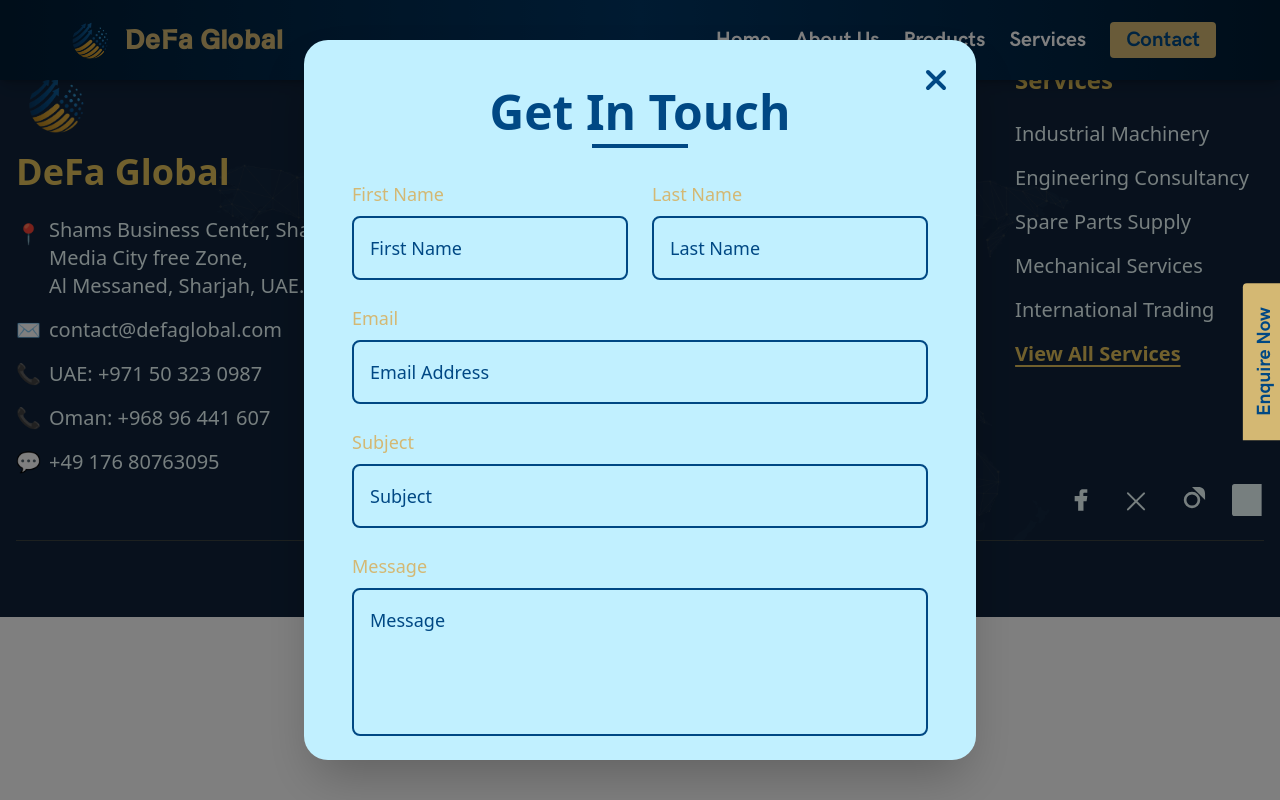
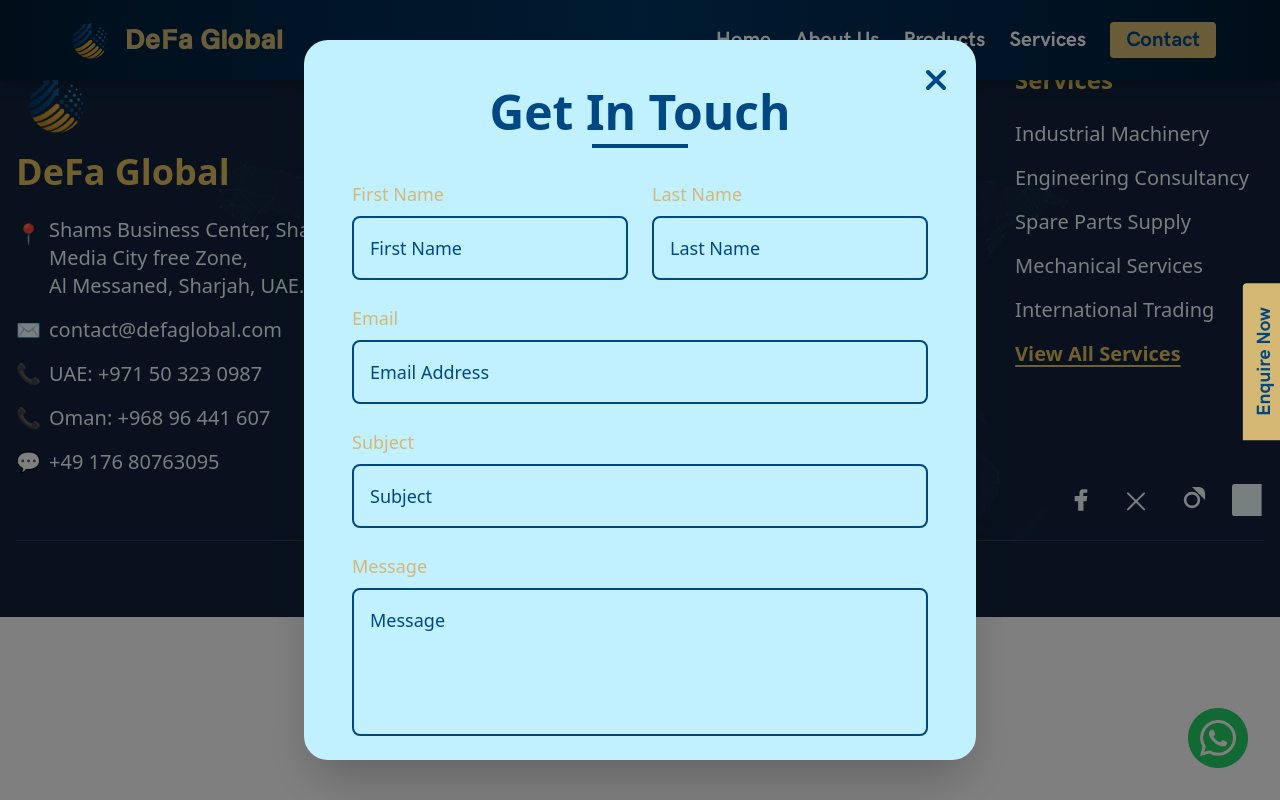
Before and after one commit to krish-1604/defa-global, a Next.js app: page /contact in a window 1280 px wide. Built offline with nearby package versions, Linux system fonts and the light colour scheme.

Commit message:
feat: whatsapp button

```diff
--- /dev/null
+++ b/app/components/whatsappbutton.jsx
@@ -0,0 +1,14 @@
+import Image from "next/image";
+
+export default function WhatsappButton() {
+  return (
+    <Image
+      src="/images/whatsapp.png"
+      alt="WhatsApp Button"
+      width={60}
+      height={60}
+      className="fixed bottom-4 right-4 z-50 md:right-8 md:bottom-8 cursor-pointer"
+      onClick={() => window.open("https://wa.me/4917680763095", "_blank")}
+    />
+  );
+}
--- a/app/layout.jsx
+++ b/app/layout.jsx
@@ -1,29 +1,34 @@
-'use client'
+"use client";
 
-import { useState } from 'react'
-import StickyEnquire from './components/stickyEnquiry'
-import Navbar from './navbar/navbar'
-import './globals.css'
-import Modal from './components/Modal'
-import Contact from './contact/page'
-import Footer from './home/footer'
+import { useState } from "react";
+import StickyEnquire from "./components/stickyEnquiry";
+import Navbar from "./navbar/navbar";
+import "./globals.css";
+import Modal from "./components/Modal";
+import Contact from "./contact/page";
+import Footer from "./home/footer";
+import WhatsappButton from "./components/whatsappbutton";
 
 export default function RootLayout({ children }) {
-  const [showContactModal, setShowContactModal] = useState(false)
+  const [showContactModal, setShowContactModal] = useState(false);
 
   return (
     <html lang="en">
       <body className="relative">
-        <div className={`${showContactModal ? 'overflow-hidden' : ''}`}>
+        <div className={`${showContactModal ? "overflow-hidden" : ""}`}>
           <Navbar onContactClick={() => setShowContactModal(true)} />
-          <StickyEnquire onContactClick={() => setShowContactModal(true)}/>
+          <WhatsappButton />
+          <StickyEnquire onContactClick={() => setShowContactModal(true)} />
           {children}
-          <Modal isOpen={showContactModal} onClose={() => setShowContactModal(false)}>
+          <Modal
+            isOpen={showContactModal}
+            onClose={() => setShowContactModal(false)}
+          >
             <Contact onClose={() => setShowContactModal(false)} />
           </Modal>
-          <Footer/>
+          <Footer />
         </div>
       </body>
     </html>
-  )
+  );
 }
```
Also changed, not shown: public/images/whatsapp.png (added).
